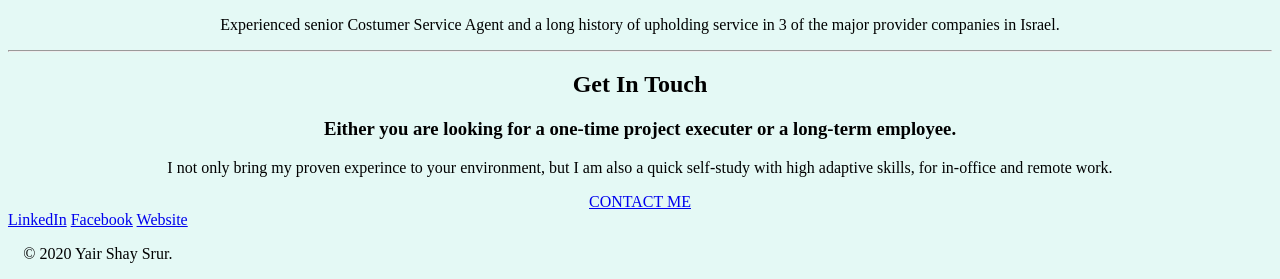
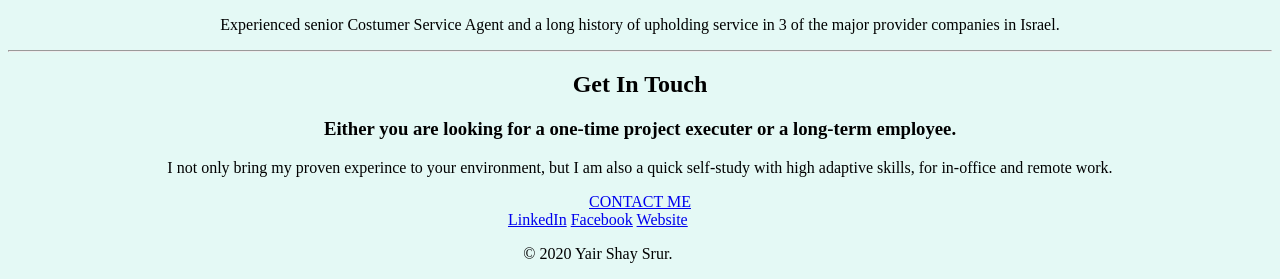
Before and after one commit to yair3216544/PersonalSite, a plain HTML site: page index.html in a window 1280 px wide. Shown: the part 1751-2030 px from the top of the page. Drawn offline with Linux system fonts and the light colour scheme.

Commit message:
Update style.css

```diff
--- a/css/style.css
+++ b/css/style.css
@@ -31,7 +31,7 @@ h1 {
 .bottom-container {
   text-align: center;
   position: absolute;
-
+  padding-left: 500px;
 
 }
 
```
